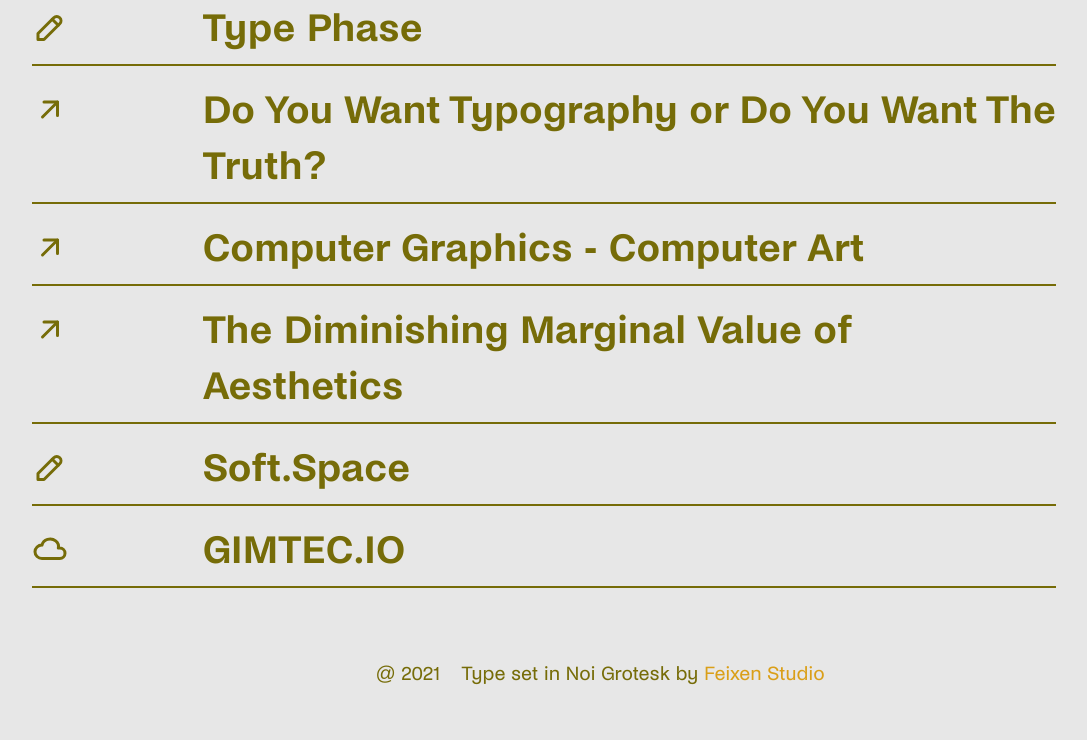
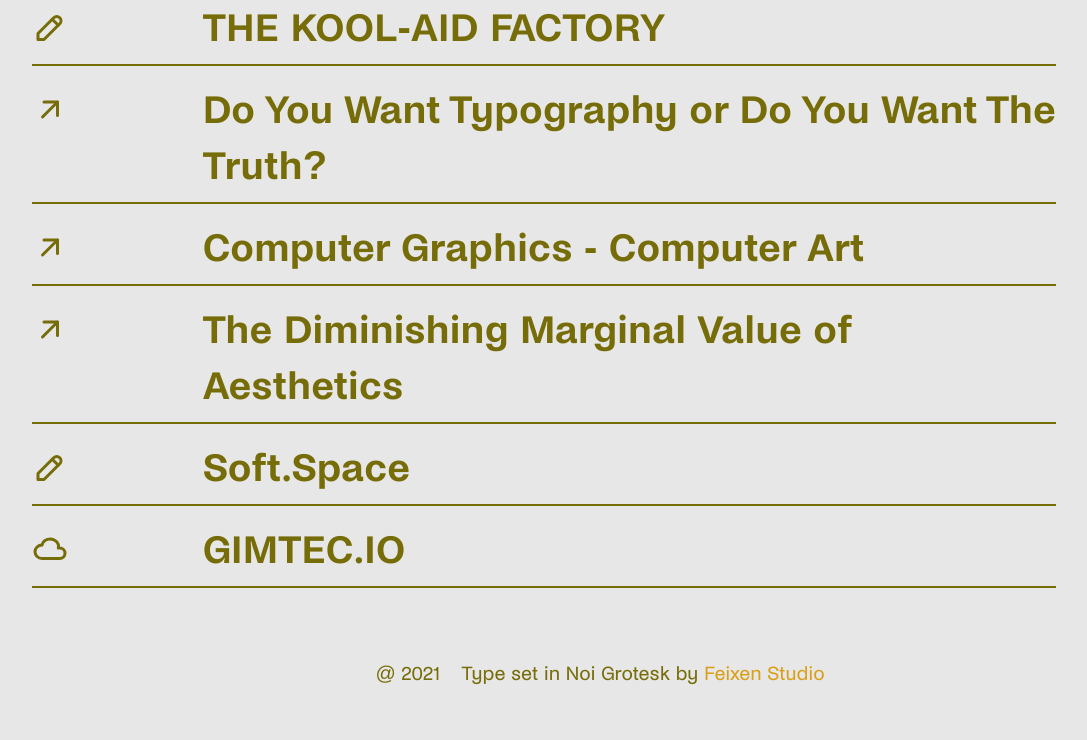
Before and after one commit to dagnng/tld, a plain HTML site: page index.html in a window 1280 px wide. Shown: the part 2706-3446 px from the top of the page, without its empty margins (48-1135 px from the left). Drawn offline with Linux system fonts and the light colour scheme.

Commit message:
Update index.html

```diff
--- a/index.html
+++ b/index.html
@@ -326,16 +326,16 @@
                  </svg></div>
                 <h2 class="mb-2 sm:col-span-5 text-2xl md:text-4xl inline-block font-semibold">Design Thinking is a Rebrand for White Supremacy</h2></section></a></li>
             <li class="mb-4">
-                <a href="https://www.eliashanzer.com/phase/"target=”_blank” class="summary-link no-underline" title="Type Phase">
+                <a href="https://koolaidfactory.com/"target=”_blank” class="summary-link no-underline" title="THE KOOL-AID FACTORY">
                 <section class="sm:grid sm:grid-rows-1 sm:grid-cols-6 border-b-2 first:border-t-2">
                 <div class="sm:col-span-1 text-sm sm:text-2xl md:text-4xl mb-1 sm:mb-0 mr-2 sm:align-right font-semibold"><svg xmlns="http://www.w3.org/2000/svg" class="icon icon-tabler icon-tabler-pencil" width="36" height="36" viewBox="0 -3 24 24" stroke-width="2" stroke="currentColor" fill="none" stroke-linecap="round" stroke-linejoin="round">
                     <path stroke="none" d="M0 0h24v24H0z" fill="none"></path>
                     <path d="M4 20h4l10.5 -10.5a1.5 1.5 0 0 0 -4 -4l-10.5 10.5v4"></path>
                     <line x1="13.5" y1="6.5" x2="17.5" y2="10.5"></line>
                  </svg></div>
-                <h2 class="mb-2 sm:col-span-5 text-2xl md:text-4xl inline-block font-semibold">Type Phase</h2></section></a></li>
+                <h2 class="mb-2 sm:col-span-5 text-2xl md:text-4xl inline-block font-semibold">THE KOOL-AID FACTORY</h2></section></a></li>
             <li class="mb-4">
-                <a href="https://walkerart.org/magazine/erik-carter-op-ed-do-you-want-typography-or-do-you-want-the-truth"target=”_blank” class="summary-link no-underline" title="Reason: The Middleman of All Communications">
+                <a href="https://walkerart.org/magazine/erik-carter-op-ed-do-you-want-typography-or-do-you-want-the-truth"target=”_blank” class="summary-link no-underline" title="Do You Want Typography or Do You Want The Truth?">
                 <section class="sm:grid sm:grid-rows-1 sm:grid-cols-6 border-b-2 first:border-t-2">
                 <div class="sm:col-span-1 text-sm sm:text-2xl md:text-4xl mb-1 sm:mb-0 mr-2 sm:align-right font-semibold"><svg xmlns="http://www.w3.org/2000/svg" class="icon icon-tabler icon-tabler-arrow-up-right" width="36" height="36" viewBox="0 -3 24 24" stroke-width="2" stroke="currentColor" fill="none" stroke-linecap="round" stroke-linejoin="round">
                     <path stroke="none" d="M0 0h24v24H0z" fill="none"></path>
```
